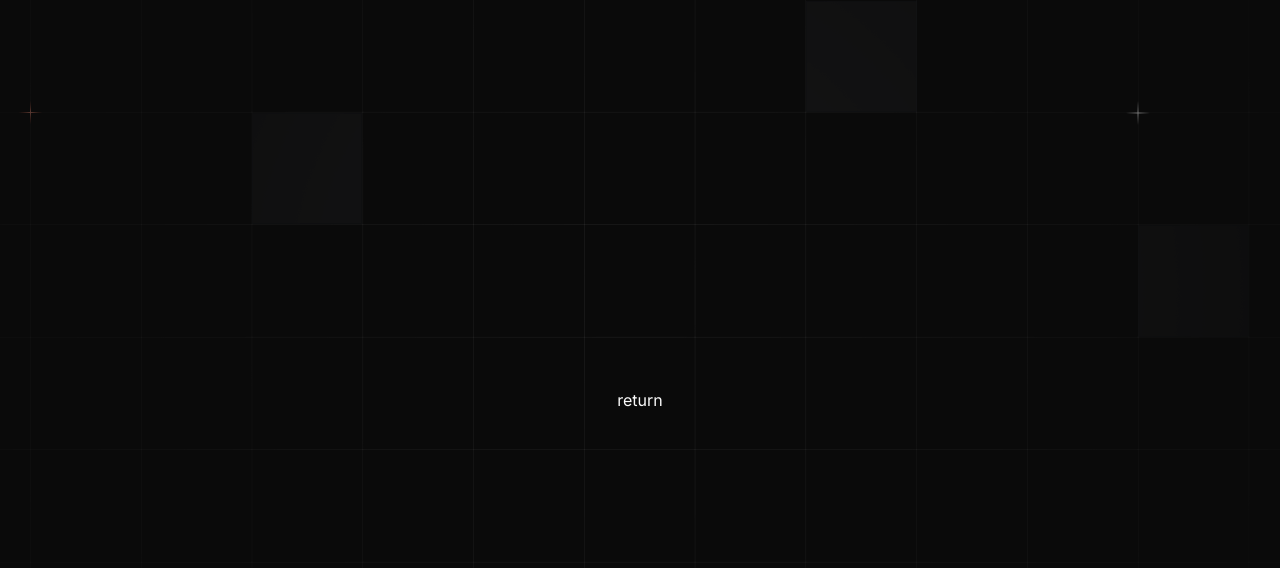
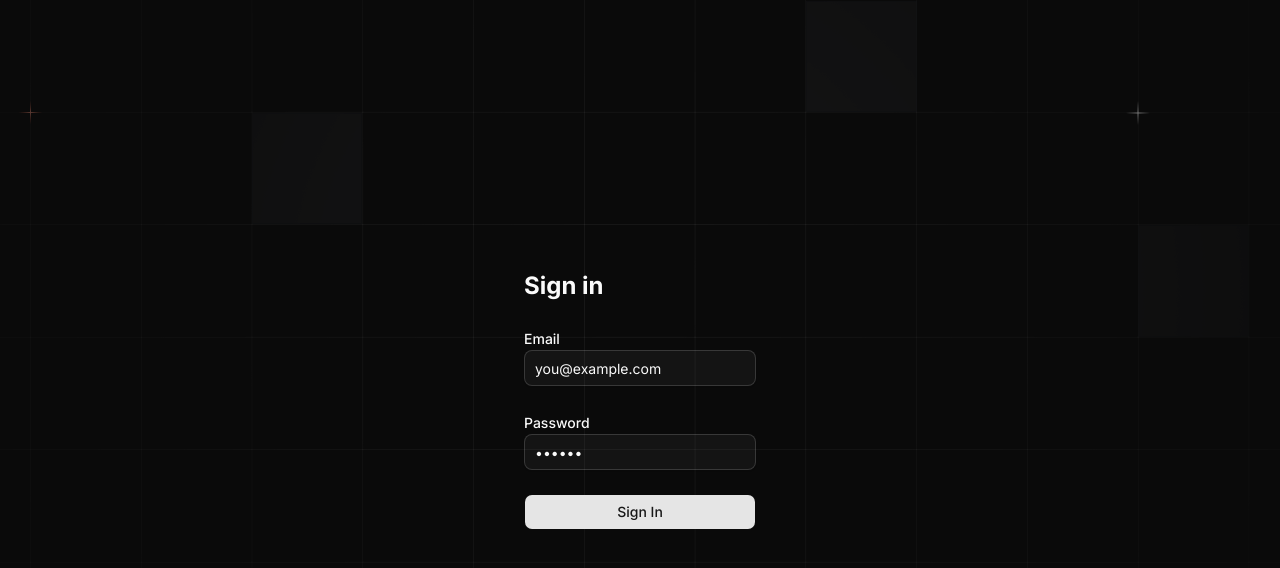
Before and after one commit to aniveshparida/PrepWise, a Next.js app: page /sign-in in a window 1280 px wide. Shown: the top 568 px of the page. Built offline with nearby package versions, Linux system fonts and the light colour scheme; a web font is replaced by a local one.

Commit message:
fixed the issue of react hook form installation

```diff
--- a/app/(auth)/sign-in/page.tsx
+++ b/app/(auth)/sign-in/page.tsx
@@ -3,7 +3,7 @@ import AuthForm from "@/components/ui/AuthForm"
 const page = () => {
   return (
     <div>
-      return <AuthForm type="sign-in"/>
+      <AuthForm type="sign-in"/>
     </div>
   )
 }
--- a/app/(auth)/sign-up/page.tsx
+++ b/app/(auth)/sign-up/page.tsx
@@ -3,7 +3,7 @@ import AuthForm from "@/components/ui/AuthForm"
 const page = () => {
   return (
     <div>
-       return <AuthForm type="sign-up"/>
+       <AuthForm type="sign-up"/>
     </div>
   )
 }
--- a/components/ui/AuthForm.tsx
+++ b/components/ui/AuthForm.tsx
@@ -1,11 +1,112 @@
-import React from 'react'
+"use client"
 
-const AuthForm = () => {
+import { zodResolver } from "@hookform/resolvers/zod"
+import { useForm } from "react-hook-form"
+import * as z from "zod"
+
+// Import shadcn UI components
+import { Button } from "@/components/ui/button"
+import {
+  Form,
+  FormControl,
+  FormField,
+  FormItem,
+  FormLabel,
+  FormMessage,
+} from "@/components/ui/form"
+import { Input } from "@/components/ui/input"
+
+// Unified form schema – `name` is optional so it can be toggled per form type
+const formSchema = z.object({
+  name: z.string().min(2, {
+    message: "Name must be at least 2 characters.",
+  }).optional(),
+  email: z.string().email({
+    message: "Please enter a valid email address.",
+  }),
+  password: z.string().min(6, {
+    message: "Password must be at least 6 characters.",
+  }),
+})
+
+type FormValues = z.infer<typeof formSchema>
+
+type AuthFormProps = {
+  type: "sign-in" | "sign-up"
+}
+
+export default function AuthForm({ type }: AuthFormProps) {
+  const isSignUp = type === "sign-up"
+
+  const form = useForm<FormValues>({
+    resolver: zodResolver(formSchema),
+    defaultValues: {
+      name: "",
+      email: "",
+      password: "",
+    },
+  })
+
+  function onSubmit(values: FormValues) {
+    // ✅ This will be type-safe and validated.
+    console.log(values)
+  }
+
   return (
-    <div>
+    <Form {...form}>
+      <form onSubmit={form.handleSubmit(onSubmit)} className="space-y-6 max-w-md w-full">
+        <h2 className="text-2xl font-bold">
+          {isSignUp ? "Create an account" : "Sign in"}
+        </h2>
 
-    </div>
+        {isSignUp && (
+          <FormField
+            control={form.control}
+            name="name"
+            render={({ field }) => (
+              <FormItem>
+                <FormLabel>Name</FormLabel>
+                <FormControl>
+                  <Input placeholder="Your name" {...field} />
+                </FormControl>
+                <FormMessage />
+              </FormItem>
+            )}
+          />
+        )}
+
+        <FormField
+          control={form.control}
+          name="email"
+          render={({ field }) => (
+            <FormItem>
+              <FormLabel>Email</FormLabel>
+              <FormControl>
+                <Input type="email" placeholder="you@example.com" {...field} />
+              </FormControl>
+              <FormMessage />
+            </FormItem>
+          )}
+        />
+
+        <FormField
+          control={form.control}
+          name="password"
+          render={({ field }) => (
+            <FormItem>
+              <FormLabel>Password</FormLabel>
+              <FormControl>
+                <Input type="password" placeholder="••••••" {...field} />
+              </FormControl>
+              <FormMessage />
+            </FormItem>
+          )}
+        />
+
+        <Button type="submit" className="w-full">
+          {isSignUp ? "Sign Up" : "Sign In"}
+        </Button>
+      </form>
+    </Form>
   )
 }
-
-export default AuthForm
--- /dev/null
+++ b/components/ui/form.tsx
@@ -0,0 +1,167 @@
+"use client"
+
+import * as React from "react"
+import {
+  Controller,
+  FormProvider,
+  useFormContext,
+  type ControllerProps,
+  type FieldPath,
+  type FieldValues,
+} from "react-hook-form"
+
+import { cn } from "@/lib/utils"
+import { Label } from "@/components/ui/label"
+
+const Form = FormProvider
+
+type FormFieldContextValue<
+  TFieldValues extends FieldValues = FieldValues,
+  TName extends FieldPath<TFieldValues> = FieldPath<TFieldValues>
+> = {
+  name: TName
+}
+
+const FormFieldContext = React.createContext<FormFieldContextValue | null>(null)
+
+const FormField = <
+  TFieldValues extends FieldValues = FieldValues,
+  TName extends FieldPath<TFieldValues> = FieldPath<TFieldValues>
+>({
+  ...props
+}: ControllerProps<TFieldValues, TName>) => {
+  return (
+    <FormFieldContext.Provider value={{ name: props.name }}>
+      <Controller {...props} />
+    </FormFieldContext.Provider>
+  )
+}
+
+const useFormField = () => {
+  const fieldContext = React.useContext(FormFieldContext)
+  const itemContext = React.useContext(FormItemContext)
+  const { getFieldState, formState } = useFormContext()
+
+  if (!fieldContext) {
+    throw new Error("useFormField should be used within <FormField>")
+  }
+
+  if (!itemContext) {
+    throw new Error("useFormField should be used within <FormItem>")
+  }
+
+  const fieldState = getFieldState(fieldContext.name, formState)
+
+  const { id } = itemContext
+
+  return {
+    id,
+    name: fieldContext.name,
+    formItemId: `${id}-form-item`,
+    formDescriptionId: `${id}-form-item-description`,
+    formMessageId: `${id}-form-item-message`,
+    ...fieldState,
+  }
+}
+
+type FormItemContextValue = {
+  id: string
+}
+
+const FormItemContext = React.createContext<FormItemContextValue | null>(null)
+
+function FormItem({
+  className,
+  ...props
+}: React.HTMLAttributes<HTMLDivElement>) {
+  const id = React.useId()
+
+  return (
+    <FormItemContext.Provider value={{ id }}>
+      <div className={cn("space-y-2", className)} {...props} />
+    </FormItemContext.Provider>
+  )
+}
+
+function FormLabel({
+  className,
+  ...props
+}: React.ComponentProps<"label">) {
+  const { error, formItemId } = useFormField()
+
+  return (
+    <Label
+      className={cn(error && "text-destructive", className)}
+      htmlFor={formItemId}
+      {...props}
+    />
+  )
+}
+
+function FormControl({
+  ...props
+}: React.ComponentProps<"div">) {
+  const { error, formItemId, formDescriptionId, formMessageId } = useFormField()
+
+  return (
+    <div
+      id={formItemId}
+      aria-describedby={
+        !error
+          ? `${formDescriptionId}`
+          : `${formDescriptionId} ${formMessageId}`
+      }
+      aria-invalid={!!error}
+      {...props}
+    />
+  )
+}
+
+function FormDescription({
+  className,
+  ...props
+}: React.HTMLAttributes<HTMLParagraphElement>) {
+  const { formDescriptionId } = useFormField()
+
+  return (
+    <p
+      id={formDescriptionId}
+      className={cn("text-sm text-muted-foreground", className)}
+      {...props}
+    />
+  )
+}
+
+function FormMessage({
+  className,
+  children,
+  ...props
+}: React.HTMLAttributes<HTMLParagraphElement>) {
+  const { error, formMessageId } = useFormField()
+  const body = error ? String(error?.message ?? "") : children
+
+  if (!body) {
+    return null
+  }
+
+  return (
+    <p
+      id={formMessageId}
+      className={cn("text-sm font-medium text-destructive", className)}
+      {...props}
+    >
+      {body}
+    </p>
+  )
+}
+
+export {
+  useFormField,
+  Form,
+  FormItem,
+  FormLabel,
+  FormControl,
+  FormDescription,
+  FormMessage,
+  FormField,
+}
--- /dev/null
+++ b/components/ui/label.tsx
@@ -0,0 +1,21 @@
+import * as React from "react"
+
+import { cn } from "@/lib/utils"
+
+function Label({
+  className,
+  ...props
+}: React.ComponentProps<"label">) {
+  return (
+    <label
+      data-slot="label"
+      className={cn(
+        "text-sm font-medium leading-none peer-disabled:cursor-not-allowed peer-disabled:opacity-70",
+        className
+      )}
+      {...props}
+    />
+  )
+}
+
+export { Label }
--- a/package.json
+++ b/package.json
@@ -10,6 +10,7 @@
   },
   "dependencies": {
     "@base-ui/react": "^1.4.1",
+    "@hookform/resolvers": "^5.2.2",
     "class-variance-authority": "^0.7.1",
     "clsx": "^2.1.1",
     "lucide-react": "^1.14.0",
@@ -17,11 +18,13 @@
     "next-themes": "^0.4.6",
     "react": "19.2.4",
     "react-dom": "19.2.4",
+    "react-hook-form": "^7.75.0",
     "shadcn": "^4.6.0",
     "sonner": "^2.0.7",
     "tailwind-merge": "^3.5.0",
     "tailwindcss-animate": "^1.0.7",
-    "tw-animate-css": "^1.4.0"
+    "tw-animate-css": "^1.4.0",
+    "zod": "^4.4.3"
   },
   "devDependencies": {
     "@tailwindcss/postcss": "^4",
```
Also changed, not shown: 1 other file (tests, documents, lock files or other folders).
